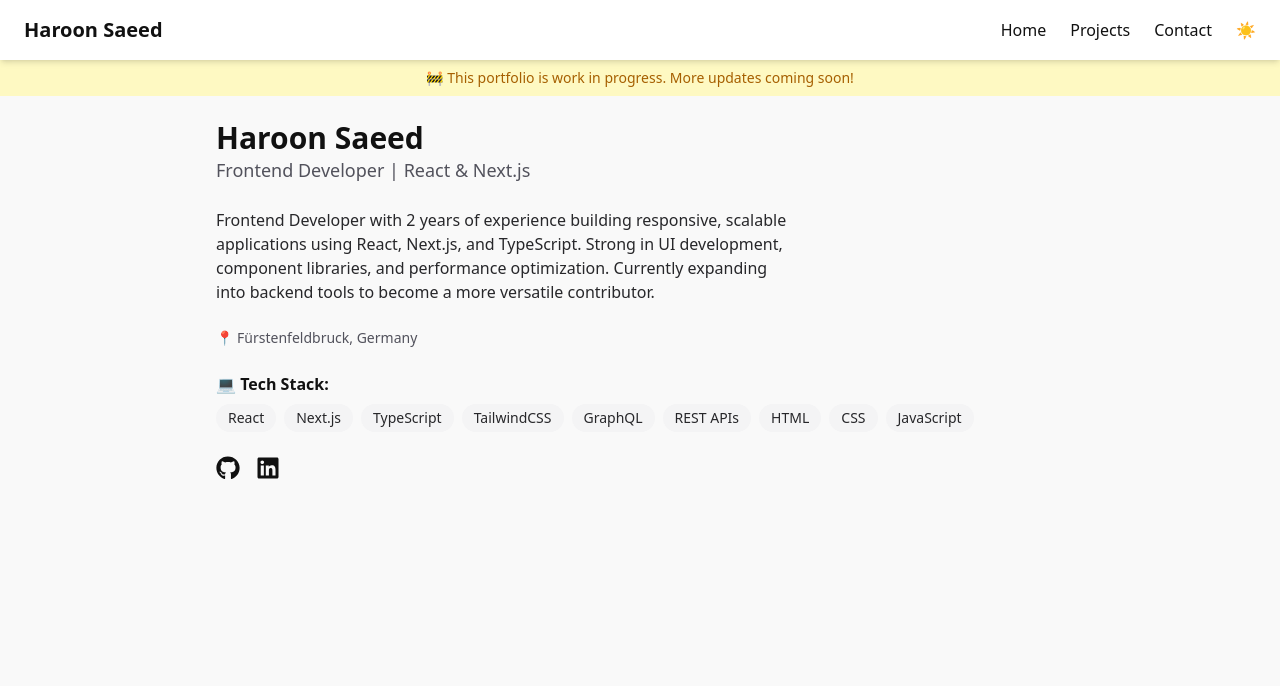
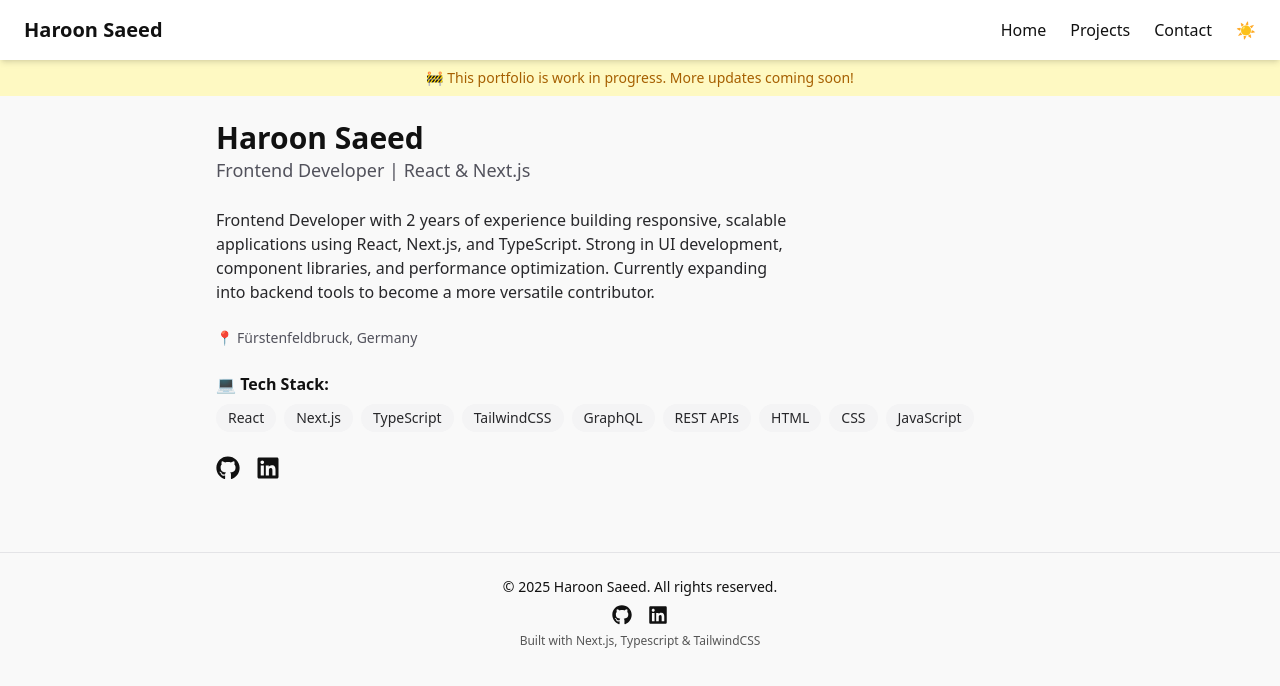
Before and after one commit to haroon-code-hub/my-portfolio, a Next.js app: page / in a window 1280 px wide. Shown: the top 686 px of the page. Built offline with nearby package versions, Linux system fonts and the light colour scheme.

Commit message:
Add custom 404 page and footer

```diff
--- a/app/layout.tsx
+++ b/app/layout.tsx
@@ -1,6 +1,7 @@
 import { ThemeProvider } from "next-themes";
 import Navbar from "@/components/Navbar";
 import "./globals.css";
+import Footer from "@/components/Footer";
 
 export const metadata = {
   title: "Haroon Saeed | Frontend Developer",
@@ -55,6 +56,7 @@ export default function RootLayout({
             🚧 This portfolio is work in progress. More updates coming soon!
           </div>
           <main className="p-6 max-w-4xl mx-auto">{children}</main>
+          <Footer />
         </ThemeProvider>
       </body>
     </html>
--- /dev/null
+++ b/app/not-found.tsx
@@ -0,0 +1,16 @@
+export default function NotFound() {
+  return (
+    <section className="flex flex-col items-center justify-center min-h-[60vh] text-center space-y-4">
+      <h1 className="text-5xl font-bold text-primary">404</h1>
+      <p className="text-lg text-textLight dark:text-textDark">
+        Oops! The page you’re looking for doesn’t exist.
+      </p>
+      <a
+        href="/"
+        className="bg-primary hover:bg-primary-dark text-white px-4 py-2 rounded"
+      >
+        Go back Home
+      </a>
+    </section>
+  );
+}
--- /dev/null
+++ b/components/Footer.tsx
@@ -0,0 +1,30 @@
+import { FaGithub, FaLinkedin } from "react-icons/fa";
+
+export default function Footer() {
+  return (
+    <footer className="mt-12 py-6 text-center border-t border-zinc-200 dark:border-zinc-700 text-sm text-textLight dark:text-textDark">
+      <p>© {new Date().getFullYear()} Haroon Saeed. All rights reserved.</p>
+      <div className="flex justify-center gap-4 mt-2">
+        <a
+          href="https://github.com/haroon-code-hub"
+          target="_blank"
+          rel="noopener noreferrer"
+          className="hover:text-primary"
+        >
+          <FaGithub size={20} />
+        </a>
+        <a
+          href="https://www.linkedin.com/in/haroonsae/"
+          target="_blank"
+          rel="noopener noreferrer"
+          className="hover:text-primary"
+        >
+          <FaLinkedin size={20} />
+        </a>
+      </div>
+      <p className="mt-2 text-xs opacity-70">
+        Built with Next.js, Typescript & TailwindCSS
+      </p>
+    </footer>
+  );
+}
```
